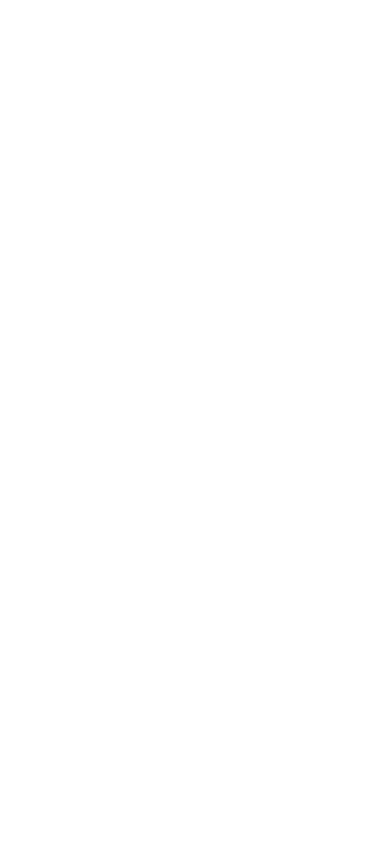
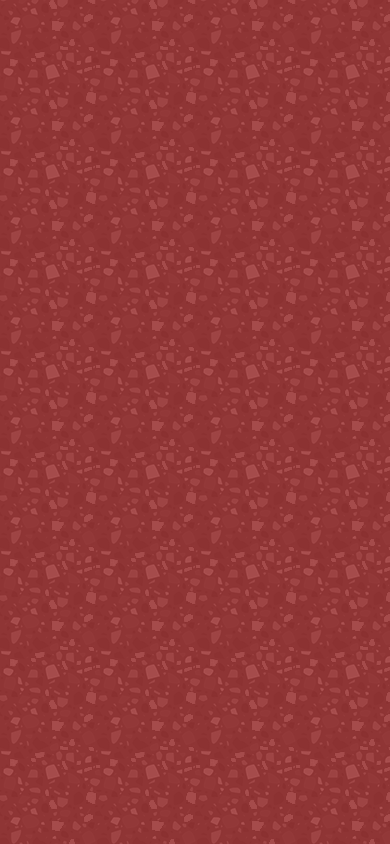
Before and after one commit to CtrlHoltDel/todo-list, a website built with webpack: page index.html in a window 390 px wide. Built offline with nearby package versions, Linux system fonts and the light colour scheme.

Commit message:
Added media queries to adapt for mobile

```diff
--- a/index.html
+++ b/index.html
@@ -7,6 +7,10 @@
 	<title>Todo List</title>
 </head>
 <body>
-
+	<div id="container">
+		<header></header>
+		<div id="interact"></div>
+		<div id="list"></div>
+	</div>
 </body>
 </html>
--- a/src/style/style.scss
+++ b/src/style/style.scss
@@ -1,3 +1,35 @@
-p {
-	color: red;
+*{
+	padding: 0;
+	margin: 0;
 }
+
+body {
+	background-image: url(../assets/img/bg.png);
+	width: 100vw;
+	height: 100vh;
+	display: flex;
+	justify-content: center;
+	align-items: center;
+}
+
+@media (max-width: 1400px) {
+	#container{
+		height: 100%;
+		width: 100%;
+	}
+}
+
+@media (min-width: 1400px) {
+	#container{
+		height: 80%;
+		width: 80%;
+		border-radius: 15px;
+	}
+
+}
+#container {
+	display: grid;
+
+	background-color: rgba(255, 90, 90, 0.542);
+
+}
```
Also changed, not shown: src/assets/img/bg.png (added), src/assets/img/test.jpeg (deleted), src/assets/img/test.png (deleted), src/style/style.css.
